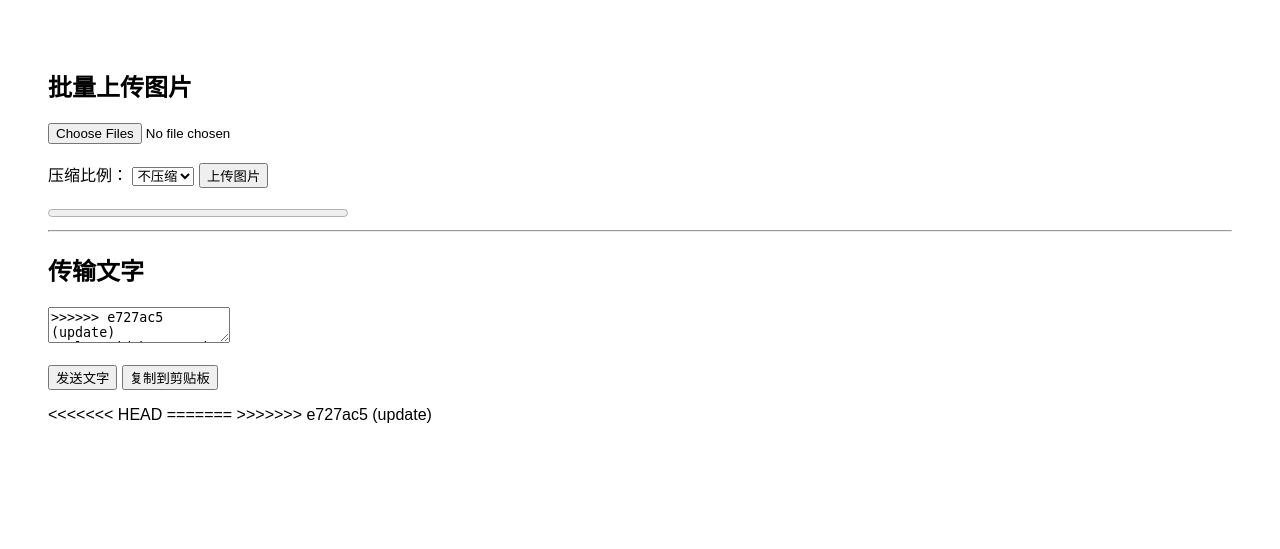
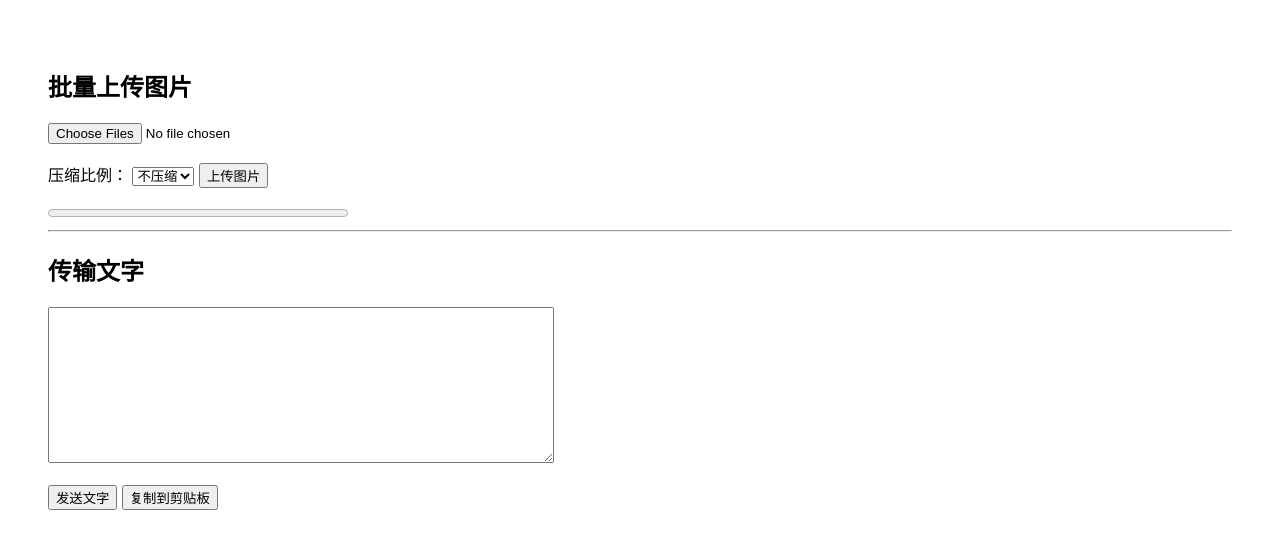
Before and after one commit to bigeverchick/tiny-chick-share, a Flask app: page / in a window 1280 px wide. Shown: the top 549 px of the page. Run offline with Flask 3, Linux system fonts and the light colour scheme; data that the repository does not hold is empty; some libraries are stand-ins or nearby versions.

Commit message:
update index.html

```diff
--- a/templates/index.html
+++ b/templates/index.html
@@ -32,10 +32,6 @@ style="width:300px"></progress>
 <h2>传输文字</h2>
 
 <textarea id="text"
-<<<<<<< HEAD
-=======
-onclick="this.select()"
->>>>>>> e727ac5 (update)
 style="width:500px;height:150px"></textarea>
 
 <br><br>
@@ -201,32 +197,30 @@ async function copyText(){
 
     let text = document.getElementById("text").value;
 
-<<<<<<< HEAD
-    await navigator.clipboard.writeText(text);
+    try {
 
-    alert("已复制到剪贴板");
-=======
-    try {
         await navigator.clipboard.writeText(text);
+
         alert("复制成功");
+
     } catch (err) {
 
+        // 兼容 fallback（非常重要）
+
         let ta = document.getElementById("text");
+
         ta.select();
+
         document.execCommand("copy");
 
         alert("复制成功");
+
     }
->>>>>>> e727ac5 (update)
+
 }
-
 loadText();
 
 </script>
 
 </body>
-<<<<<<< HEAD
 </html>
-=======
-</html>
->>>>>>> e727ac5 (update)
```
